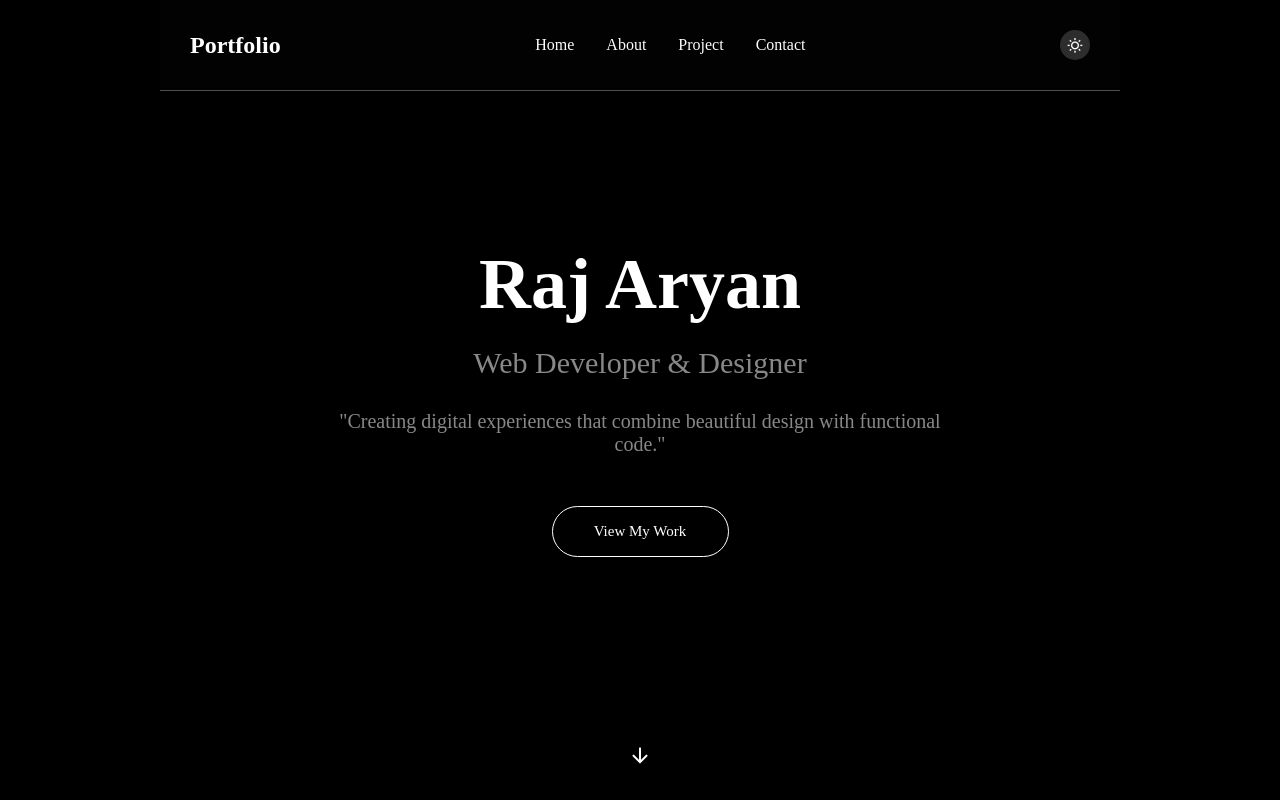
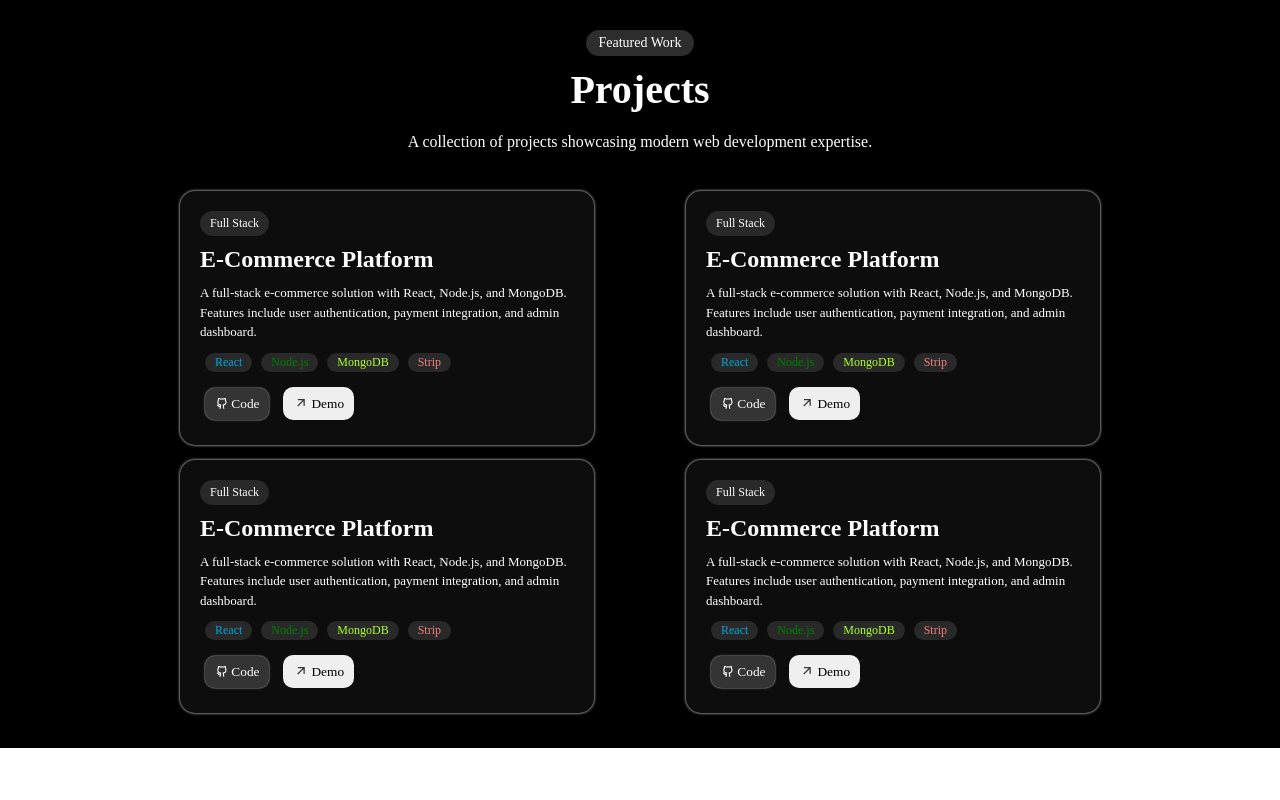
Before and after one commit to Rajaryan99/Portfolio_website_Gsap_locomotive, a website: page index.html in a window 1280 px wide. Shown: the top 800 px of the page. Drawn offline with nearby package versions, Linux system fonts and the light colour scheme.

Commit message:
showcasign project section

```diff
--- a/index.html
+++ b/index.html
@@ -15,7 +15,7 @@
 <body>
     <div class="main">
         <div class="container">
-            <div class="nav">
+            <!-- <div class="nav">
                 <div class="port">
                     <a href="#">Portfolio</a>
                 </div>
@@ -30,9 +30,9 @@
                     <i class="ri-sun-line"></i>
                 </div>
 
-            </div>
+            </div> -->
 
-            <div class="hero">
+            <!-- <div class="hero">
                 <div class="hero-details">
                     <h1>Raj Aryan</h1>
                     <h2>Web Developer & Designer</h2>
@@ -44,16 +44,16 @@
                         <i class="ri-arrow-down-line"></i>
                     </div>
                 </div>
-            </div>
+            </div> -->
 
-            <div class="about">
+            <!-- <div class="about">
                 <div class="h1text">
                     <h1>About Me </h1>
                     <div class="underline"></div>
                 </div>
                 <div class="desc">
                     <div class="divimg">
-                        <img src="./img/IMG_20250416_000323.jpg" alt="" srcset="">
+                        <img class="Bwimg" src="./img/IMG_20250416_000323.jpg" alt="" srcset="">
                     </div>
                     <div class="aboutText">
                         <h2>Hello, I'm Raj Aryan</h2> <br>
@@ -80,6 +80,84 @@
 
                     </div>
                 </div>
+            </div> -->
+
+            <div class="projects-section">
+                <div class="proHeading">
+                    <span>Featured Work</span>
+                    <h1>Projects</h1>
+                    <p>A collection of projects showcasing modern web development expertise.</p>
+                </div>
+                <div class="showProjects">
+                    <div class="projects">
+                        <span class="first">Full Stack</span>
+                        <h2>E-Commerce Platform</h2>
+                        <p>A full-stack e-commerce solution with React, Node.js, and MongoDB. Features include user
+                            authentication, payment integration, and admin dashboard.</p>
+                        <div class="tech">
+                            <span style="color: rgb(5, 164, 217);">React</span>
+                            <span style="color: green;">Node.js</span>
+                            <span style="color: greenyellow;">MongoDB</span>
+                            <span style="color: lightcoral;">Strip</span>
+                        </div>
+                        <div class=" btns">
+                            <button class="code"><i class="ri-github-line"></i>Code</button>
+                            <button class="demo"><i class="ri-arrow-right-up-line"></i>Demo</button>
+                        </div>
+                    </div>
+
+                    <div class="projects">
+                        <span class="first">Full Stack</span>
+                        <h2>E-Commerce Platform</h2>
+                        <p>A full-stack e-commerce solution with React, Node.js, and MongoDB. Features include user
+                            authentication, payment integration, and admin dashboard.</p>
+                        <div class="tech">
+                            <span style="color: rgb(5, 164, 217);">React</span>
+                            <span style="color: green;">Node.js</span>
+                            <span style="color: greenyellow;">MongoDB</span>
+                            <span style="color: lightcoral;">Strip</span>
+                        </div>
+                        <div class=" btns">
+                            <button class="code"><i class="ri-github-line"></i>Code</button>
+                            <button class="demo"><i class="ri-arrow-right-up-line"></i>Demo</button>
+                        </div>
+                    </div>
+
+                    <div class="projects">
+                        <span class="first">Full Stack</span>
+                        <h2>E-Commerce Platform</h2>
+                        <p>A full-stack e-commerce solution with React, Node.js, and MongoDB. Features include user
+                            authentication, payment integration, and admin dashboard.</p>
+                        <div class="tech">
+                            <span style="color: rgb(5, 164, 217);">React</span>
+                            <span style="color: green;">Node.js</span>
+                            <span style="color: greenyellow;">MongoDB</span>
+                            <span style="color: lightcoral;">Strip</span>
+                        </div>
+                        <div class=" btns">
+                            <button class="code"><i class="ri-github-line"></i>Code</button>
+                            <button class="demo"><i class="ri-arrow-right-up-line"></i>Demo</button>
+                        </div>
+                    </div>
+
+                    <div class="projects">
+                        <span class="first">Full Stack</span>
+                        <h2>E-Commerce Platform</h2>
+                        <p>A full-stack e-commerce solution with React, Node.js, and MongoDB. Features include user
+                            authentication, payment integration, and admin dashboard.</p>
+                        <div class="tech">
+                            <span style="color: rgb(5, 164, 217);">React</span>
+                            <span style="color: green;">Node.js</span>
+                            <span style="color: greenyellow;">MongoDB</span>
+                            <span style="color: lightcoral;">Strip</span>
+                        </div>
+                        <div class=" btns">
+                            <button class="code"><i class="ri-github-line"></i>Code</button>
+                            <button class="demo"><i class="ri-arrow-right-up-line"></i>Demo</button>
+                        </div>
+                    </div>
+
+                </div>
             </div>
         </div>
     </div>
```
